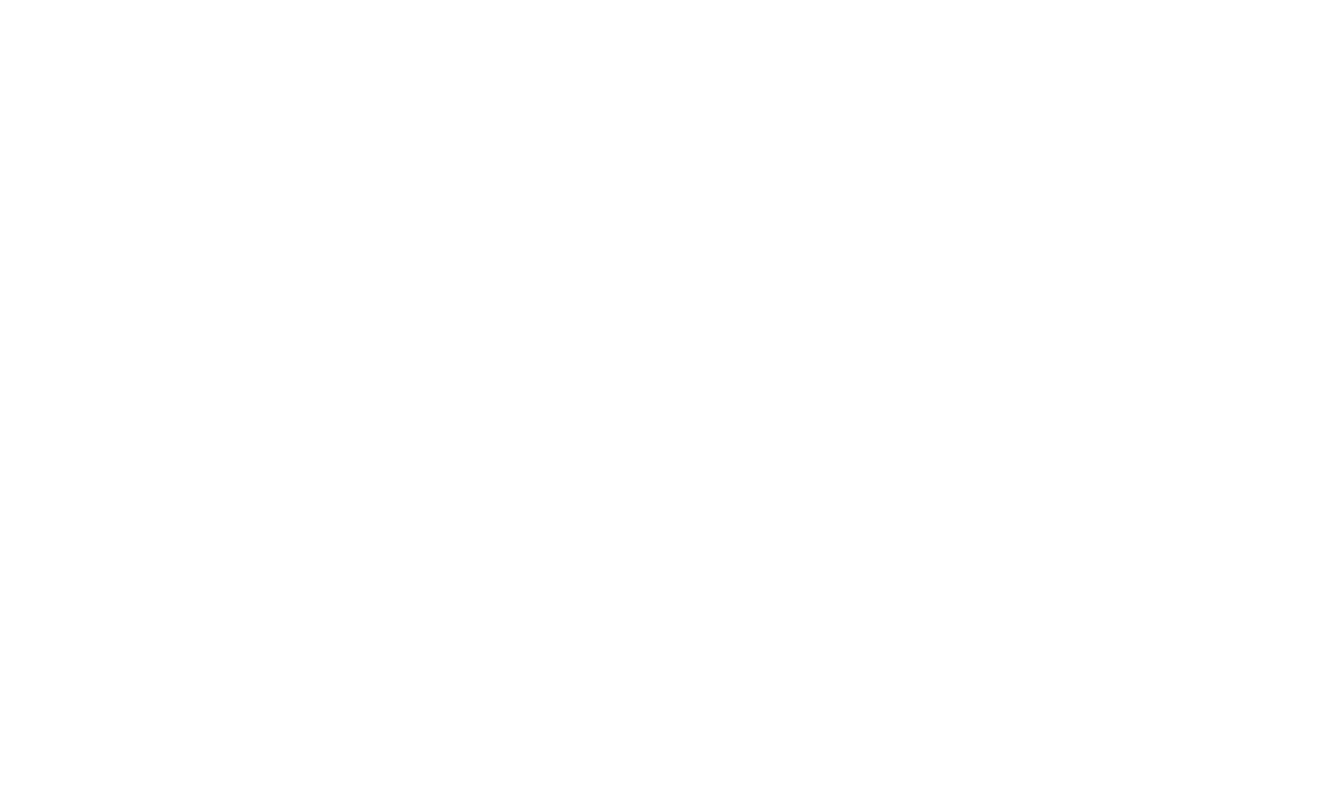
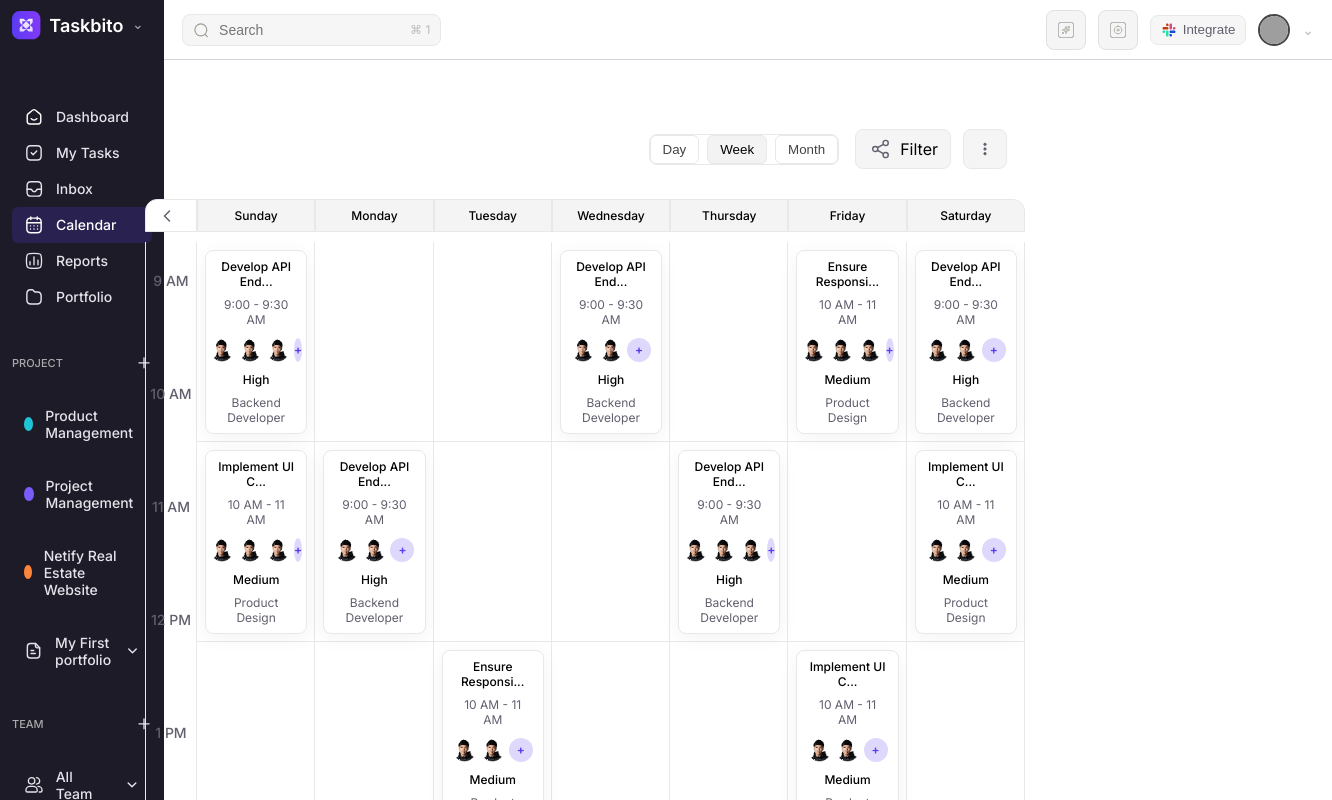
Before and after one commit to Vintaverse-k/CRM-Vinta, a React (Vite) app: page /calendar in a window 1280 px wide. Before the commit this address had no page. Shown: the top 800 px of the page, 1332 px wide, since content can reach past the window. Built offline with nearby package versions, Linux system fonts and the light colour scheme; grey boxes are pictures that could not be loaded.

Commit message:
create a calendar part

```diff
--- a/src/App.jsx
+++ b/src/App.jsx
@@ -11,6 +11,7 @@
 import TopBar from "./Components/TopBar/TopBar";
 import MyTask from "./Components/sidebarpath/MyTasks";
 import Inbox from "./Components/sidebarpath/Inbox";
+import Calendar from "./Components/Calendar/Calendar";
 
 const App = () => {
   return (
@@ -27,6 +28,7 @@
         <Route path="/topbar" element={<TopBar />} />
         <Route path="/mytask" element={<MyTask/>} />
         <Route path="/inbox" element={<Inbox/>} />
+        <Route path="/calendar" element={<Calendar/>} />
 
       </Routes>
     </Router>
--- /dev/null
+++ b/src/Components/Calendar/Calendar.jsx
@@ -0,0 +1,14 @@
+import React from 'react'
+import Sidebar from "../SideBar/Sidebar";
+import Calendars from './Calendars';
+const Calendar = () => {
+  return (
+        <div className="mytask-container">
+      {/* Sidebar */}
+      <Sidebar />
+    <Calendars/>
+    </div>
+  )
+}
+
+export default Calendar
--- /dev/null
+++ b/src/Components/Calendar/Calendars.jsx
@@ -0,0 +1,123 @@
+import React, { useState } from "react";
+import "../../styles/Calendartab.css";
+// import Sidebar from "../SideBar/Sidebar";
+
+const Calendar = () => {
+  const [view, setView] = useState("Week");
+
+  const rows = 4;
+  const cols = 7;
+
+  const meetings = [
+    { row: 0, col: 0, title: "Develop API End...", time: "9:00 - 9:30 AM", joiners: 3, priority: "High", agenda: "Backend Developer" },
+    { row: 0, col: 3, title: "Develop API End...", time: "9:00 - 9:30 AM", joiners: 2, priority: "High", agenda: "Backend Developer" },
+    { row: 0, col: 5, title: "Ensure Responsi...", time: "10 AM - 11 AM", joiners: 3, priority: "Medium", agenda: "Product Design" },
+    { row: 0, col: 6, title: "Develop API End...", time: "9:00 - 9:30 AM", joiners: 2, priority: "High", agenda: "Backend Developer" },
+    { row: 1, col: 0, title: "Implement UI C...", time: "10 AM - 11 AM", joiners: 3, priority: "Medium", agenda: "Product Design" },
+    { row: 1, col: 1, title: "Develop API End...", time: "9:00 - 9:30 AM", joiners: 2, priority: "High", agenda: "Backend Developer" },
+    { row: 1, col: 4, title: "Develop API End...", time: "9:00 - 9:30 AM", joiners: 3, priority: "High", agenda: "Backend Developer" },
+    { row: 1, col: 6, title: "Implement UI C...", time: "10 AM - 11 AM", joiners: 2, priority: "Medium", agenda: "Product Design" },
+    { row: 2, col: 2, title: "Ensure Responsi...", time: "10 AM - 11 AM", joiners: 2, priority: "Medium", agenda: "Product Design" },
+    { row: 2, col: 5, title: "Implement UI C...", time: "10 AM - 11 AM", joiners: 2, priority: "Medium", agenda: "Product Design" },
+    { row: 3, col: 0, title: "Ensure Responsi...", time: "10 AM - 11 AM", joiners: 3, priority: "Medium", agenda: "Product Design" },
+    { row: 3, col: 4, title: "Ensure Responsi...", time: "10 AM - 11 AM", joiners: 3, priority: "Medium", agenda: "Product Design" },
+    { row: 3, col: 6, title: "Ensure Responsi...", time: "10 AM - 11 AM", joiners: 3, priority: "Medium", agenda: "Product Design" },
+  ];
+
+  const getMeetingForCell = (row, col) => {
+    return meetings.find(m => m.row === row && m.col === col);
+  };
+
+  return (
+    <div className="dashboard__section--01">
+      {/* <Sidebar /> */}
+
+      <div className="task__bar--001">
+        <div className="task__details__container--01">
+          {/* Optional details */}
+        </div>
+
+        <div className="task__controls--001">
+          <div className="view__switcher--001">
+            {["Day", "Week", "Month"].map(item => (
+              <button
+                key={item}
+                className={`view__btn--001 ${view === item ? "active--01" : ""}`}
+                onClick={() => setView(item)}
+              >
+                {item}
+              </button>
+            ))}
+          </div>
+
+          <div className="task__actions--001">
+            <div className="share__task__btn--001">
+              <img src="assets/share.svg" alt="share" />
+              <div className="btn__text--01">Filter</div>
+            </div>
+
+            <button className="add__task__btn--001">
+              <img src="assets/3dot.svg" alt="add" />
+            </button>
+          </div>
+        </div>
+      </div>
+
+      <div className="calendar__section--01">
+        <div className="calendar__days__container--01">
+          <div className="backward__arrow--01 rounded--01">
+            <img src="assets/Left.svg" alt="left" />
+          </div>
+
+          {["Sunday", "Monday", "Tuesday", "Wednesday", "Thursday", "Friday", "Saturday"].map((day, i) => (
+            <div key={i} className={`sunday--01 ${i === 0 ? "item1--01" : ""} ${i === 6 ? "rounded-day--01" : ""}`}>
+              {day}
+            </div>
+          ))}
+        </div>
+
+        <div className="main__container--01">
+          <div className="calendar__sidebar1--01">
+            {["9 AM", "10 AM", "11 AM", "12 PM", "1 PM", "2 PM"].map((time, i) => (
+              <div key={i} className="time__list--01">{time}</div>
+            ))}
+          </div>
+
+          <div className="calendar__main__content--01">
+            {Array.from({ length: rows * cols }).map((_, index) => {
+              const rowIndex = Math.floor(index / cols);
+              const colIndex = index % cols;
+              const meeting = getMeetingForCell(rowIndex, colIndex);
+
+              return (
+                <div className="meeting__holder--01" key={index}>
+                  {meeting && (
+                    <div className="meeting__card--01">
+                      <div className="meeting__title--01">{meeting.title}</div>
+                      <div className="meeting__time--01">
+                        {/* <img src="assets/cflag.svg" alt="flag" /> */}
+                         {meeting.time}
+                      </div>
+                      <div className="meeting__joiners--01">
+                        {Array.from({ length: meeting.joiners }).map((_, i) => (
+                          <img key={i} src="assets/img1.png" alt={`user-${i}`} className="joiner__avatar--01" />
+                        ))}
+                        <div className="joiner__more--01">+</div>
+                      </div>
+                      <div className={`meeting__priority--01 ${meeting.priority.toLowerCase()}--01`}>
+                        {meeting.priority}
+                      </div>
+                      <div className="meeting__agenda--01">{meeting.agenda}</div>
+                    </div>
+                  )}
+                </div>
+              );
+            })}
+          </div>
+        </div>
+      </div>
+    </div>
+  );
+};
+
+export default Calendar;
--- /dev/null
+++ b/src/styles/Calendartab.css
@@ -0,0 +1,219 @@
+/* === DASHBOARD & TASK BAR === */
+.dashboard__section--01 {
+  padding-left: 32px;
+  margin-left: -1175px;
+  margin-top: 91px;
+}
+
+.task__bar--001 {
+  display: flex;
+  justify-content: space-between;
+  align-items: center;
+  padding: 0 18px;
+  height: 60px;
+  margin-top: 20px;
+}
+
+.task__details__container--01 {
+  flex-grow: 1;
+  display: flex;
+  flex-direction: column;
+  gap: 4px;
+}
+
+.task__controls--001 {
+  display: flex;
+  gap: 16px;
+  align-items: center;
+}
+
+.view__switcher--001 {
+  display: flex;
+  gap: 8px;
+  border-radius: 8px;
+  border: 1px solid #e6e8ea;
+}
+
+.view__btn--001 {
+  padding: 6px 12px;
+  border: 1px solid #e6e8ea;
+  border-radius: 6px;
+  background: white;
+  color: #444;
+  cursor: pointer;
+  transition: all 0.2s ease;
+}
+
+.view__btn--001.active--01 {
+  background: #f3f3f3;
+  color: #030303;
+  border: 1px solid #e6e8ea;
+}
+
+.task__actions--001 {
+  display: flex;
+  gap: 12px;
+  align-items: center;
+}
+
+.share__task__btn--001,
+.add__task__btn--001 {
+  display: flex;
+  align-items: center;
+  gap: 8px;
+  padding: 0 12px;
+  height: 40px;
+  border-radius: 8px;
+  background: #f5f5f5;
+  border: 1px solid #e6e8ea;
+  cursor: pointer;
+}
+
+/* === CALENDAR === */
+.calendar__section--01 {
+  width: 880px;
+  /* height: 724px;  */
+  margin-top: 20px;
+}
+
+.calendar__days__container--01 {
+  display: flex;
+  font-size: 12px;
+  font-weight: 500;
+  margin-bottom: 10px;
+}
+
+.backward__arrow--01 {
+  width: 52px;
+  border: 1px solid #e6e8ea;
+  background: #fff;
+  padding: 0 11px;
+  display: flex;
+  align-items: center;
+}
+
+.rounded--01 {
+  border-top-left-radius: 12px;
+}
+
+.sunday--01 {
+  background: #f4f4f4;
+  border: 1px solid #e6e8ea;
+  flex: 1;
+  text-align: center;
+  padding: 8px 0;
+}
+
+.rounded-day--01 {
+  border-top-right-radius: 12px;
+}
+
+.main__container--01 {
+  display: flex;
+}
+
+/* === SIDEBAR === */
+.calendar__sidebar1--01 {
+  width: 52px;
+  height: 724px;
+  border: 1px solid #e6e8ea;
+  border-top: none;
+  padding-top: 30px;
+  display: flex;
+  flex-direction: column;
+  gap: 96px;
+}
+
+.time__list--01 {
+  font-size: 14px;
+  font-weight: 500;
+  color: #625f6e;
+  text-align: center;
+}
+
+/* === CALENDAR GRID === */
+.calendar__main__content--01 {
+  display: grid;
+  grid-template-columns: repeat(7, 118.29px);
+  grid-auto-rows: 200px;
+}
+
+.meeting__holder--01 {
+  width: 118.29px;
+  height: 200px;
+  padding: 8px;
+  border-right: 1px solid #e6e8ea;
+  border-bottom: 1px solid #e6e8ea;
+  box-sizing: border-box;
+}
+
+.meeting__card--01 {
+  width: 102.29px;
+  height: 184px;
+  padding: 8px 12px;
+  border: 1px solid #e6e8ea;
+  border-radius: 8px;
+  background: #fff;
+  box-shadow: 0 4px 20px rgba(0, 0, 0, 0.05);
+  display: flex;
+  flex-direction: column;
+  align-items: center;
+  justify-content: center;
+  gap: 8px;
+  overflow: hidden;
+  text-align: center;
+}
+
+/* .meeting__agenda--01{
+  white-space: nowrap;
+  overflow: hidden;
+  text-overflow: ellipsis;
+  width: 100%;
+  text-align: center;
+} */
+
+.meeting__title--01,
+.meeting__priority--01 {
+  font-size: 12px;
+  font-weight: 500;
+}
+.meeting__agenda--01{
+font-size: 12px;
+font-weight: 400;
+color: #625F6E;
+}
+.meeting__time--01{
+  font-size: 12px;
+  font-weight: 400;
+  color: #625F6E;
+}
+
+.meeting__joiners--01 {
+  display: flex;
+  justify-content: center;
+  align-items: center;
+  gap: 4px;
+  width: 80px;
+  height: 32px;
+}
+
+.joiner__avatar--01 {
+  width: 24px;
+  height: 24px;
+  border-radius: 50%;
+  object-fit: cover;
+}
+
+.joiner__more--01 {
+  width: 24px;
+  height: 24px;
+  background: #DED8FC;
+  color: #593BF2;
+  border-radius: 50%;
+  display: flex;
+  justify-content: center;
+  align-items: center;
+  font-size: 12px;
+  font-weight: bold;
+  cursor: pointer;
+}
```
